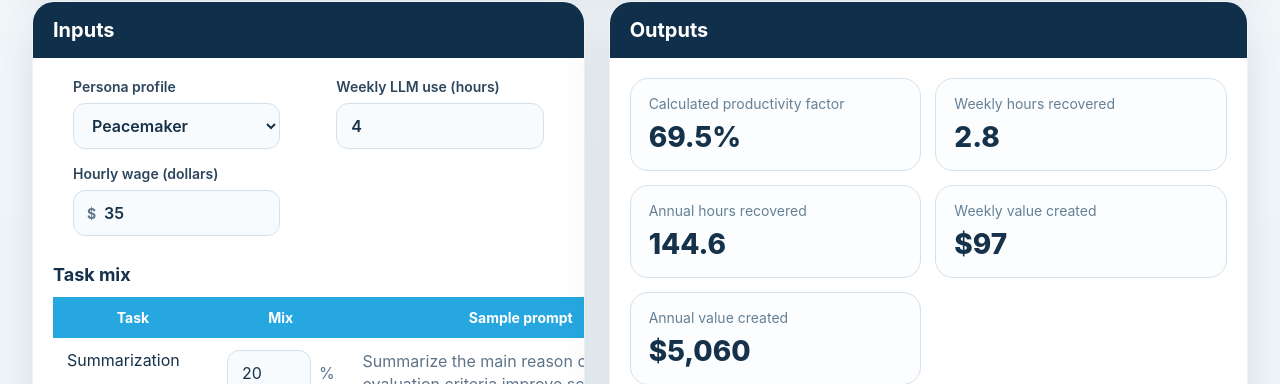
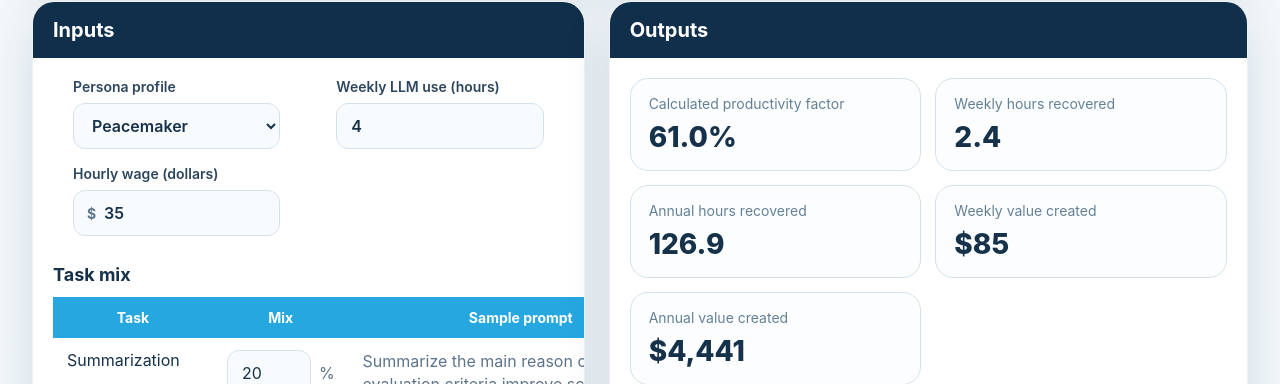
Before and after one commit to gtmnow/hermanscience-prompt-cqi-roi-calculator, a React (Vite) app: page / in a window 1280 px wide. Shown: the part 416-800 px from the top of the page. Built offline with nearby package versions, Linux system fonts and the light colour scheme.

Commit message:
Repaired bug with profile selection

```diff
--- a/src/components/InputsPanel.tsx
+++ b/src/components/InputsPanel.tsx
@@ -1,5 +1,5 @@
 import { profiles, tasks } from '../data/evalData';
-import type { Inputs, TaskKey } from '../types';
+import type { Inputs, ProfileKey, TaskKey } from '../types';
 import { formatPercent } from '../utils/calculator';
 
 interface InputsPanelProps {
@@ -28,7 +28,7 @@ export function InputsPanel({
           <span>Persona profile</span>
           <select
             value={inputs.profileKey}
-            onChange={(event) => onInputChange('profileKey', event.target.value)}
+            onChange={(event) => onInputChange('profileKey', event.target.value as ProfileKey)}
           >
             {profiles.map((profile) => (
               <option key={profile.key} value={profile.key}>
--- a/src/components/ResultsPanel.tsx
+++ b/src/components/ResultsPanel.tsx
@@ -8,20 +8,40 @@ interface ResultsPanelProps {
 export function ResultsPanel({ result }: ResultsPanelProps) {
   const sortedRows = [...result.taskRows].sort((a, b) => b.weightedGap - a.weightedGap);
   const maxBar = Math.max(...sortedRows.map((row) => row.weightedGap), 0.0001);
+  const showValidOutputs = result.isMixValid;
 
   return (
     <section className="panel">
-      <div className="panel-header">Outputs</div>
+      <div className="panel-header">
+        <span>Outputs</span>
+        {!showValidOutputs && (
+          <span className="panel-header-warning">
+            Task mix must equal 100% (current: {formatPercent(result.mixTotal)})
+          </span>
+        )}
+      </div>
 
       <div className="metric-grid">
         <Metric
           label="Calculated productivity factor"
-          value={formatPercent(result.calculatedProductivityFactor)}
+          value={showValidOutputs ? formatPercent(result.calculatedProductivityFactor) : ''}
         />
-        <Metric label="Weekly hours recovered" value={formatHours(result.weeklyHoursRecovered)} />
-        <Metric label="Annual hours recovered" value={formatHours(result.annualHoursRecovered)} />
-        <Metric label="Weekly value created" value={formatCurrency(result.weeklyValueCreated)} />
-        <Metric label="Annual value created" value={formatCurrency(result.annualValueCreated)} />
+        <Metric
+          label="Weekly hours recovered"
+          value={showValidOutputs ? formatHours(result.weeklyHoursRecovered) : ''}
+        />
+        <Metric
+          label="Annual hours recovered"
+          value={showValidOutputs ? formatHours(result.annualHoursRecovered) : ''}
+        />
+        <Metric
+          label="Weekly value created"
+          value={showValidOutputs ? formatCurrency(result.weeklyValueCreated) : ''}
+        />
+        <Metric
+          label="Annual value created"
+          value={showValidOutputs ? formatCurrency(result.annualValueCreated) : ''}
+        />
       </div>
 
       <div className="section-spacer" />
@@ -95,7 +115,7 @@ function Metric({ label, value }: { label: string; value: string }) {
   return (
     <div className="metric-card">
       <div className="metric-label">{label}</div>
-      <div className="metric-value">{value}</div>
+      <div className="metric-value">{value || '—'}</div>
     </div>
   );
 }
--- a/src/index.css
+++ b/src/index.css
@@ -476,3 +476,17 @@ select {
     flex-wrap: wrap;
   }
 }
+
+.panel-header {
+  display: flex;
+  justify-content: space-between;
+  align-items: center;
+}
+
+.panel-header-warning {
+  font-size: 0.85rem;
+  color: #b45309; /* amber-700 */
+  background: #fef3c7; /* amber-100 */
+  padding: 4px 8px;
+  border-radius: 4px;
+}
--- a/src/utils/calculator.ts
+++ b/src/utils/calculator.ts
@@ -10,7 +10,17 @@ export function calculateRoi(inputs: Inputs): CalculatorResult {
       throw new Error(`Missing task data for ${task.key}`);
     }
 
-    const selectedRate = winRow.values[inputs.profileKey] ?? 0;
+    const selectedRate = winRow.values[inputs.profileKey];
+    const selectedLatency = latencyRow.values[inputs.profileKey];
+
+    if (selectedRate == null) {
+      throw new Error(`Missing win-rate data for profile ${inputs.profileKey} on task ${task.key}`);
+    }
+
+    if (selectedLatency == null) {
+      throw new Error(`Missing latency data for profile ${inputs.profileKey} on task ${task.key}`);
+    }
+
     const bestRate = Math.max(...Object.values(winRow.values));
     const gap = Math.max(0, bestRate - selectedRate);
     const mix = inputs.taskMix[task.key] ?? defaultTaskMix[task.key];
@@ -24,13 +34,13 @@ export function calculateRoi(inputs: Inputs): CalculatorResult {
       gap,
       mix,
       weightedGap,
-      selectedLatency: latencyRow.values[inputs.profileKey] ?? 0,
+      selectedLatency,
       neutralLatency: latencyRow.neutral,
     };
   });
 
   const calculatedProductivityFactor = taskRows.reduce(
-    (sum, row) => sum + row.bestRate * row.mix,
+    (sum, row) => sum + row.weightedGap,
     0,
   );
 
```
Also changed, not shown: src/data/evalData.ts (+7 -1 lines), src/types.ts (+15 -4 lines), 2 other files (tests, documents, lock files or other folders).
